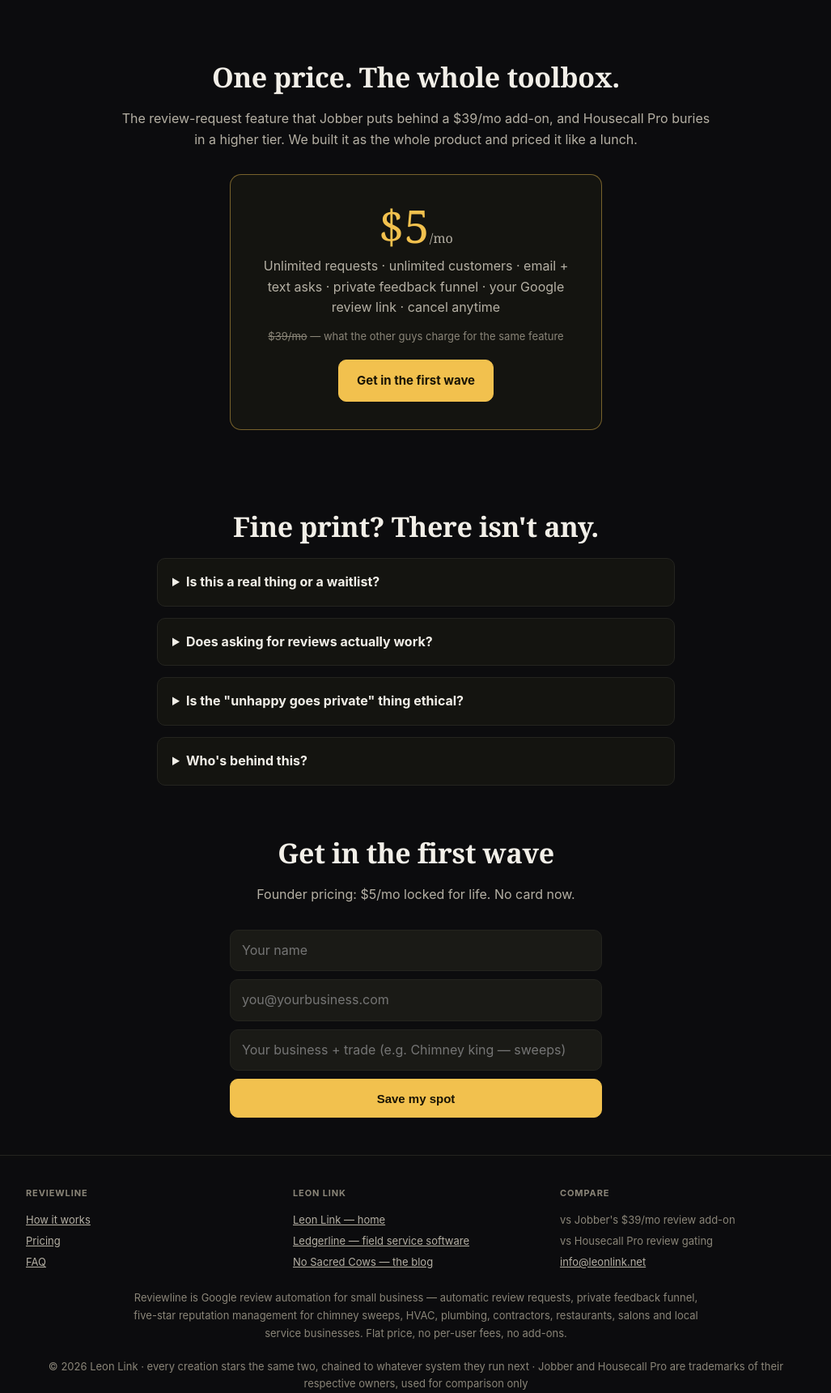
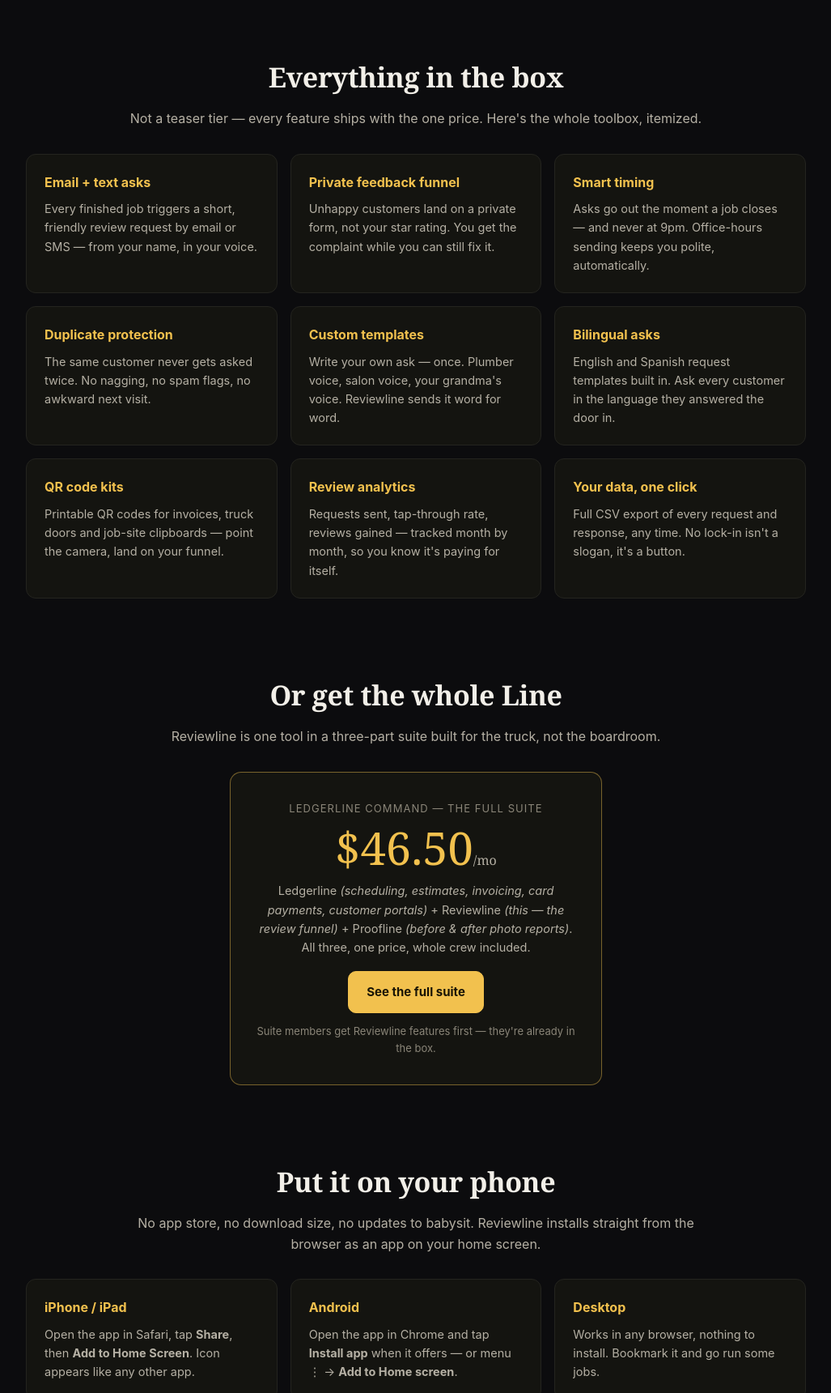
Before and after one commit to leonptucker3886-lab/reviewline, a plain HTML site: page index.html in a window 1280 px wide. Shown: the part 1080-2800 px from the top of the page at 81% size, without its empty margins (126-1153 px from the left). Drawn offline with Linux system fonts and the light colour scheme.

Commit message:
recover: index.html

```diff
--- a/index.html
+++ b/index.html
@@ -64,8 +64,8 @@
     <div class="brand"><img src="/mascot.png" alt="Reviewline — the boss and the dog"> Reviewline</div>
     <nav class="nav-links">
       <a href="#how">How it works</a>
-      <a href="#price">Pricing</a>
-      <a href="#faq">FAQ</a>
+      <a href="#features">Features</a>
+      <a href="#download">Get it</a>
       <a href="https://www.leonlink.net" class="hh">Leon Link</a>
     </nav>
   </div>
@@ -92,6 +92,55 @@
       <div class="card"><h3>1 · Job done, ask sent</h3><p>The moment you close a job, your customer gets a short, friendly review request by email or text — from you, not from a robot.</p></div>
       <div class="card"><h3>2 · Happy? Off to Google</h3><p>Customers who had a good experience tap through straight to your Google review page. That's where five stars come from.</p></div>
       <div class="card"><h3>3 · Unhappy? You hear it first</h3><p>Had a bad one? They land on a private feedback form instead — you get the chance to fix it before it becomes a one-star public post.</p></div>
+    </div>
+  </div>
+</section>
+
+
+<section id="features">
+  <div class="wrap">
+    <h2>Everything in the box</h2>
+    <p class="sub">Not a teaser tier — every feature ships with the one price. Here's the whole toolbox, itemized.</p>
+    <div class="grid">
+      <div class="card"><h3>Email + text asks</h3><p>Every finished job triggers a short, friendly review request by email or SMS — from your name, in your voice.</p></div>
+      <div class="card"><h3>Private feedback funnel</h3><p>Unhappy customers land on a private form, not your star rating. You get the complaint while you can still fix it.</p></div>
+      <div class="card"><h3>Smart timing</h3><p>Asks go out the moment a job closes — and never at 9pm. Office-hours sending keeps you polite, automatically.</p></div>
+      <div class="card"><h3>Duplicate protection</h3><p>The same customer never gets asked twice. No nagging, no spam flags, no awkward next visit.</p></div>
+      <div class="card"><h3>Custom templates</h3><p>Write your own ask — once. Plumber voice, salon voice, your grandma's voice. Reviewline sends it word for word.</p></div>
+      <div class="card"><h3>Bilingual asks</h3><p>English and Spanish request templates built in. Ask every customer in the language they answered the door in.</p></div>
+      <div class="card"><h3>QR code kits</h3><p>Printable QR codes for invoices, truck doors and job-site clipboards — point the camera, land on your funnel.</p></div>
+      <div class="card"><h3>Review analytics</h3><p>Requests sent, tap-through rate, reviews gained — tracked month by month, so you know it's paying for itself.</p></div>
+      <div class="card"><h3>Your data, one click</h3><p>Full CSV export of every request and response, any time. No lock-in isn't a slogan, it's a button.</p></div>
+    </div>
+  </div>
+</section>
+
+<section id="suite">
+  <div class="wrap">
+    <h2>Or get the whole Line</h2>
+    <p class="sub">Reviewline is one tool in a three-part suite built for the truck, not the boardroom.</p>
+    <div class="pricecard">
+      <div style="font-size:13px;color:var(--faint);letter-spacing:.08em;text-transform:uppercase;margin-bottom:10px">Ledgerline Command — the full suite</div>
+      <div class="price">$46.50<span>/mo</span></div>
+      <p style="color:var(--muted);margin-top:14px;font-size:14.5px">Ledgerline <em>(scheduling, estimates, invoicing, card payments, customer portals)</em> + Reviewline <em>(this — the review funnel)</em> + Proofline <em>(before &amp; after photo reports)</em>. All three, one price, whole crew included.</p>
+      <a class="btn primary" href="https://app.leonlink.net/#pricing" style="margin-top:18px">See the full suite</a>
+      <div class="fine">Suite members get Reviewline features first — they're already in the box.</div>
+    </div>
+  </div>
+</section>
+
+<section id="download">
+  <div class="wrap">
+    <h2>Put it on your phone</h2>
+    <p class="sub">No app store, no download size, no updates to babysit. Reviewline installs straight from the browser as an app on your home screen.</p>
+    <div class="grid">
+      <div class="card"><h3>iPhone / iPad</h3><p>Open the app in Safari, tap <strong>Share</strong>, then <strong>Add to Home Screen</strong>. Icon appears like any other app.</p></div>
+      <div class="card"><h3>Android</h3><p>Open the app in Chrome and tap <strong>Install app</strong> when it offers — or menu ⋮ → <strong>Add to Home screen</strong>.</p></div>
+      <div class="card"><h3>Desktop</h3><p>Works in any browser, nothing to install. Bookmark it and go run some jobs.</p></div>
+    </div>
+    <div style="text-align:center;margin-top:20px">
+      <a class="btn primary" href="https://app.leonlink.net">Open the app — Reviewline included</a>
+      <a class="btn" href="https://app.leonlink.net/guide.pdf" style="margin-left:10px">Download the guide (PDF)</a>
     </div>
   </div>
 </section>
@@ -171,5 +220,13 @@
   document.getElementById('e-ok').style.display='block';
 });
 </script>
+<script type="application/ld+json">
+{"@context":"https://schema.org","@type":"FAQPage","mainEntity":[
+{"@type":"Question","name":"Is this a real thing or a waitlist?","acceptedAnswer":{"@type":"Answer","text":"We're onboarding the first crews now. Drop your email and you're in line — first wave gets founder pricing locked for life."}},
+{"@type":"Question","name":"Does asking for reviews actually work?","acceptedAnswer":{"@type":"Answer","text":"Most happy customers don't review because nobody asks at the right moment. An automatic ask right after a good job is the single cheapest marketing a small business can do."}},
+{"@type":"Question","name":"Is the unhappy-goes-private thing ethical?","acceptedAnswer":{"@type":"Answer","text":"We never block or filter reviews. Customers can always go straight to Google if they want. We just make sure you hear about problems while you can still fix them."}},
+{"@type":"Question","name":"Do I need to install an app?","acceptedAnswer":{"@type":"Answer","text":"No app store needed. Reviewline installs straight from the browser to your home screen as a PWA, and works in any browser."}},
+{"@type":"Question","name":"Who's behind this?","acceptedAnswer":{"@type":"Answer","text":"Leon Link — a one-person software company that builds flat-price alternatives to overpriced trade software. No per-user fees, no add-ons, no lock-in."}}]}
+</script>
 </body>
 </html>
```
